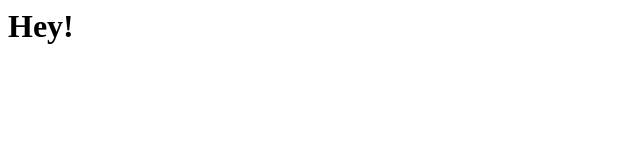
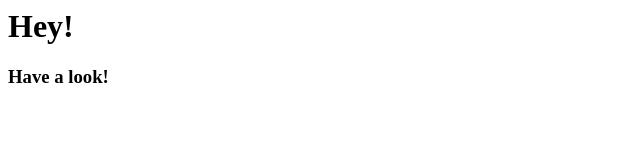
Before and after one commit to Mehedi7/JM-A1-Portfolio, a plain HTML site: page index.html in a window 1280 px wide. Shown: the whole page, without its empty margins (0-640 px from the left). Drawn offline with Linux system fonts and the light colour scheme.

Commit message:
have a look

```diff
--- a/index.html
+++ b/index.html
@@ -6,5 +6,6 @@
 </head>
 <body>
     <h1>Hey!</h1>
+    <h3>Have a look!</h3>
 </body>
 </html>
```
